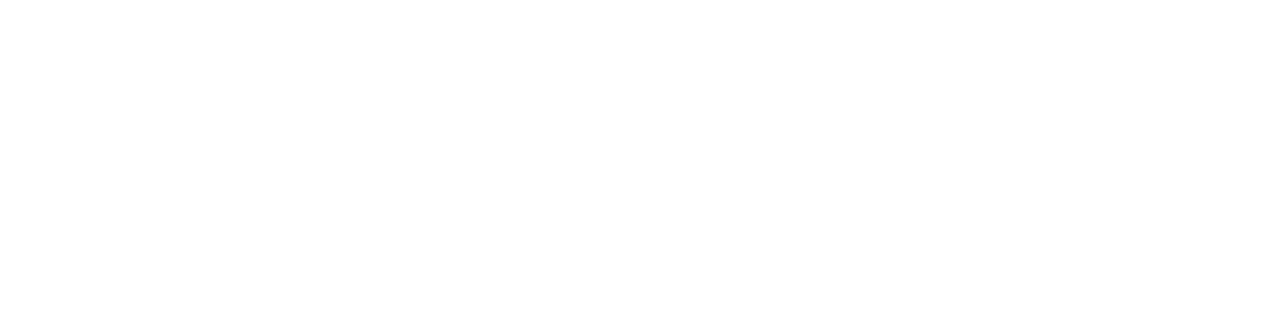
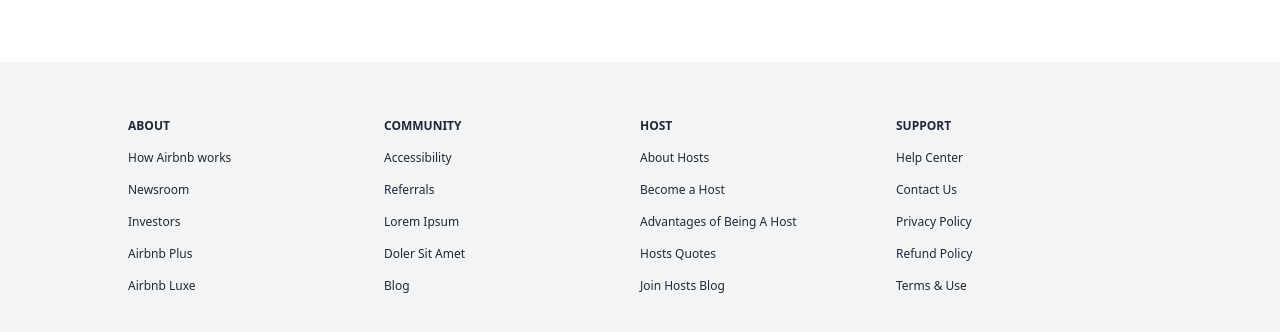
Before and after one commit to imariman/airbnb-clone, a Next.js app: page / in a window 1280 px wide. Shown: the part 1858-2190 px from the top of the page. Before the commit the page ends 1920 px from the top, so only its background shows below. Built offline with nearby package versions, Linux system fonts and the light colour scheme.

Commit message:
Footer improvements

```diff
--- /dev/null
+++ b/components/Footer.js
@@ -0,0 +1,40 @@
+function Footer() {
+    return (
+        <div className="grid grid-cols-1 md:grid-cols-4 gap-y-10 px-32 py-14 bg-gray-100 text-gray-600">
+            <div className="space-y-4 text-xs text-gray-800">
+                <h5 className="font-bold">ABOUT</h5>
+                <p>How Airbnb works</p>
+                <p>Newsroom</p>
+                <p>Investors</p>
+                <p>Airbnb Plus</p>
+                <p>Airbnb Luxe</p>
+            </div>
+            <div className="space-y-4 text-xs text-gray-800">
+                <h5 className="font-bold">COMMUNITY</h5>
+                <p>Accessibility</p>
+                <p>Referrals</p>
+                <p>Lorem Ipsum</p>
+                <p>Doler Sit Amet</p>
+                <p>Blog</p>
+            </div>
+            <div className="space-y-4 text-xs text-gray-800">
+                <h5 className="font-bold">HOST</h5>
+                <p>About Hosts</p>
+                <p>Become a Host</p>
+                <p>Advantages of Being A Host</p>
+                <p>Hosts Quotes</p>
+                <p>Join Hosts Blog</p>
+            </div>
+            <div className="space-y-4 text-xs text-gray-800">
+                <h5 className="font-bold">SUPPORT</h5>
+                <p>Help Center</p>
+                <p>Contact Us</p>
+                <p>Privacy Policy</p>
+                <p>Refund Policy</p>
+                <p>Terms & Use</p>
+            </div>
+        </div>
+    )
+}
+
+export default Footer
--- a/pages/index.js
+++ b/pages/index.js
@@ -4,7 +4,7 @@
 import SmallCard from '../components/SmallCard';
 import MediumCard from '../components/MediumCard';
 import LargeCard from '../components/LargeCard';
-
+import Footer from '../components/Footer';
 
 export default function Home({ exploreData, cardsData }) {
   return (
@@ -26,7 +26,7 @@
         </section>
         <section>
           <h2 className='text-4xl font-semibold pb-5'>Live Anywhere</h2>
-          <div className='flex space-x-3 overflow-scroll scrollbar-hide p-3 -ml-3'>
+          <div className='flex space-x-3 overflow-x-scroll scrollbar-hide p-3 -ml-3'>
             {cardsData?.map(({ img, title }) => (
               <MediumCard key={img} img={img} title={title} />
             ))}
@@ -37,6 +37,7 @@
             title='The Greatest Outdoors' description='Wishlists curated by Airbnb.' buttonText='Get Inspired' />
         </section>
       </main>
+      <Footer />
     </div>
   )
 }
```
